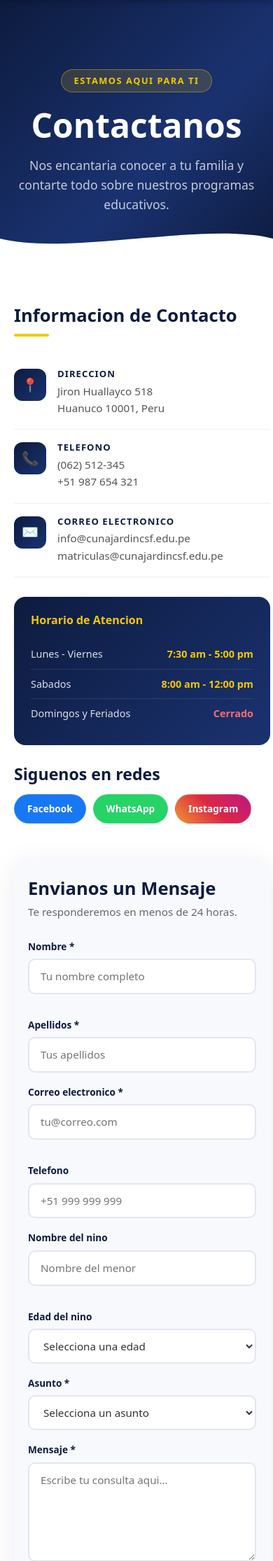
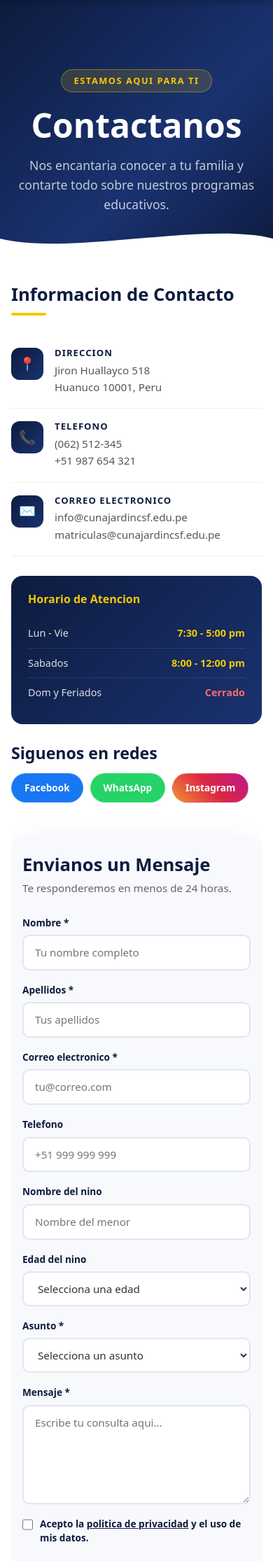
Before and after one commit to ALDA2209/colegio-csf, a Django app: page /contacto/ in a window 390 px wide; the page is wider, and only the part inside the window is pictured. Shown: the part 117-2348 px from the top of that part at 70% size. Run offline with Django 5.2, Linux system fonts and the light colour scheme.

Commit message:
Fix contacto mobile completo

```diff
--- a/web/templates/web/contacto.html
+++ b/web/templates/web/contacto.html
@@ -52,8 +52,8 @@
   </section>
 
   <!-- INFO + FORMULARIO -->
-  <section class="contact-main">
-    <div class="contact-main__container">
+  <section class="contact-main" style="padding: 40px 16px 60px;">
+    <div class="contact-main__container" style="max-width: 100%; overflow: hidden;">
       <div class="contact-info">
         <h2 class="contact-info__title">Informacion de Contacto</h2>
         <div class="contact-info__card">
@@ -80,15 +80,15 @@
         <div class="contact-schedule">
           <h3 class="contact-schedule__title">Horario de Atencion</h3>
           <div class="contact-schedule__row">
-            <span class="day">Lunes - Viernes</span>
-            <span class="hours">7:30 am - 5:00 pm</span>
+            <span class="day">Lun - Vie</span>
+            <span class="hours">7:30 - 5:00 pm</span>
           </div>
           <div class="contact-schedule__row">
             <span class="day">Sabados</span>
-            <span class="hours">8:00 am - 12:00 pm</span>
+            <span class="hours">8:00 - 12:00 pm</span>
           </div>
           <div class="contact-schedule__row">
-            <span class="day">Domingos y Feriados</span>
+            <span class="day">Dom y Feriados</span>
             <span class="hours closed">Cerrado</span>
           </div>
         </div>
@@ -102,39 +102,34 @@
         </div>
       </div>
 
-      <div class="contact-form-wrapper">
+      <div class="contact-form-wrapper" style="padding: 24px 16px;">
         <h2 class="contact-form-wrapper__title">Envianos un Mensaje</h2>
         <p class="contact-form-wrapper__subtitle">Te responderemos en menos de 24 horas.</p>
         <form class="contact-form" method="POST" action="/contacto/" novalidate>
           {% csrf_token %}
-          <div class="form-row">
           <div class="form-group">
             <label for="nombre">Nombre *</label>
-              <input type="text" id="nombre" name="nombre" placeholder="Tu nombre completo" required>
+            <input type="text" id="nombre" name="nombre" placeholder="Tu nombre completo" required style="width:100%;">
           </div>
           <div class="form-group">
             <label for="apellido">Apellidos *</label>
-              <input type="text" id="apellido" name="apellido" placeholder="Tus apellidos" required>
+            <input type="text" id="apellido" name="apellido" placeholder="Tus apellidos" required style="width:100%;">
           </div>
-          </div>
-          <div class="form-row">
           <div class="form-group">
             <label for="email">Correo electronico *</label>
-              <input type="email" id="email" name="email" placeholder="tu@correo.com" required>
+            <input type="email" id="email" name="email" placeholder="tu@correo.com" required style="width:100%;">
           </div>
           <div class="form-group">
             <label for="telefono">Telefono</label>
-              <input type="tel" id="telefono" name="telefono" placeholder="+51 999 999 999">
+            <input type="tel" id="telefono" name="telefono" placeholder="+51 999 999 999" style="width:100%;">
           </div>
-          </div>
-          <div class="form-row">
           <div class="form-group">
             <label for="nombre_nino">Nombre del nino</label>
-              <input type="text" id="nombre_nino" name="nombre_nino" placeholder="Nombre del menor">
+            <input type="text" id="nombre_nino" name="nombre_nino" placeholder="Nombre del menor" style="width:100%;">
           </div>
           <div class="form-group">
             <label for="edad">Edad del nino</label>
-              <select id="edad" name="edad">
+            <select id="edad" name="edad" style="width:100%;">
               <option value="">Selecciona una edad</option>
               <option value="0-1">0 - 1 ano (Cuna)</option>
               <option value="1-2">1 - 2 anos (Cuna)</option>
@@ -144,10 +139,9 @@
               <option value="5">5 anos (Jardin 5)</option>
             </select>
           </div>
-          </div>
-          <div class="form-group full-width">
+          <div class="form-group">
             <label for="asunto">Asunto *</label>
-            <select id="asunto" name="asunto" required>
+            <select id="asunto" name="asunto" required style="width:100%;">
               <option value="">Selecciona un asunto</option>
               <option value="matricula">Informacion sobre matricula</option>
               <option value="programas">Consulta sobre programas educativos</option>
@@ -156,11 +150,11 @@
               <option value="otro">Otro</option>
             </select>
           </div>
-          <div class="form-group full-width">
+          <div class="form-group">
             <label for="mensaje">Mensaje *</label>
-            <textarea id="mensaje" name="mensaje" rows="5" placeholder="Escribe tu consulta aqui..." required></textarea>
+            <textarea id="mensaje" name="mensaje" rows="5" placeholder="Escribe tu consulta aqui..." required style="width:100%;"></textarea>
           </div>
-          <div class="form-group full-width">
+          <div class="form-group">
             <label class="checkbox-label">
               <input type="checkbox" name="acepto" required>
               <span>Acepto la <a href="#">politica de privacidad</a> y el uso de mis datos.</span>
@@ -180,7 +174,7 @@
     </div>
     <div class="contact-map__frame">
       <iframe src="https://www.google.com/maps/embed?pb=!1m18!1m12!1m3!1d3900.12!2d-76.24580!3d-9.93060!2m3!1f0!2f0!3f0!3m2!1i1024!2i768!4f13.1!3m3!1m2!1s0x91a7e9b0c2f3d1e5%3A0xabc123456789!2sJiron%20Huallayco%20518%2C%20Huanuco%2010001!5e0!3m2!1ses!2spe!4v1700000000000!5m2!1ses!2spe"
-        width="100%" height="450" style="border:0;" allowfullscreen="" loading="lazy" referrerpolicy="no-referrer-when-downgrade">
+        width="100%" height="300" style="border:0;" allowfullscreen="" loading="lazy" referrerpolicy="no-referrer-when-downgrade">
       </iframe>
     </div>
   </section>
```
Lines whose indentation alone changed are shown as unchanged.
